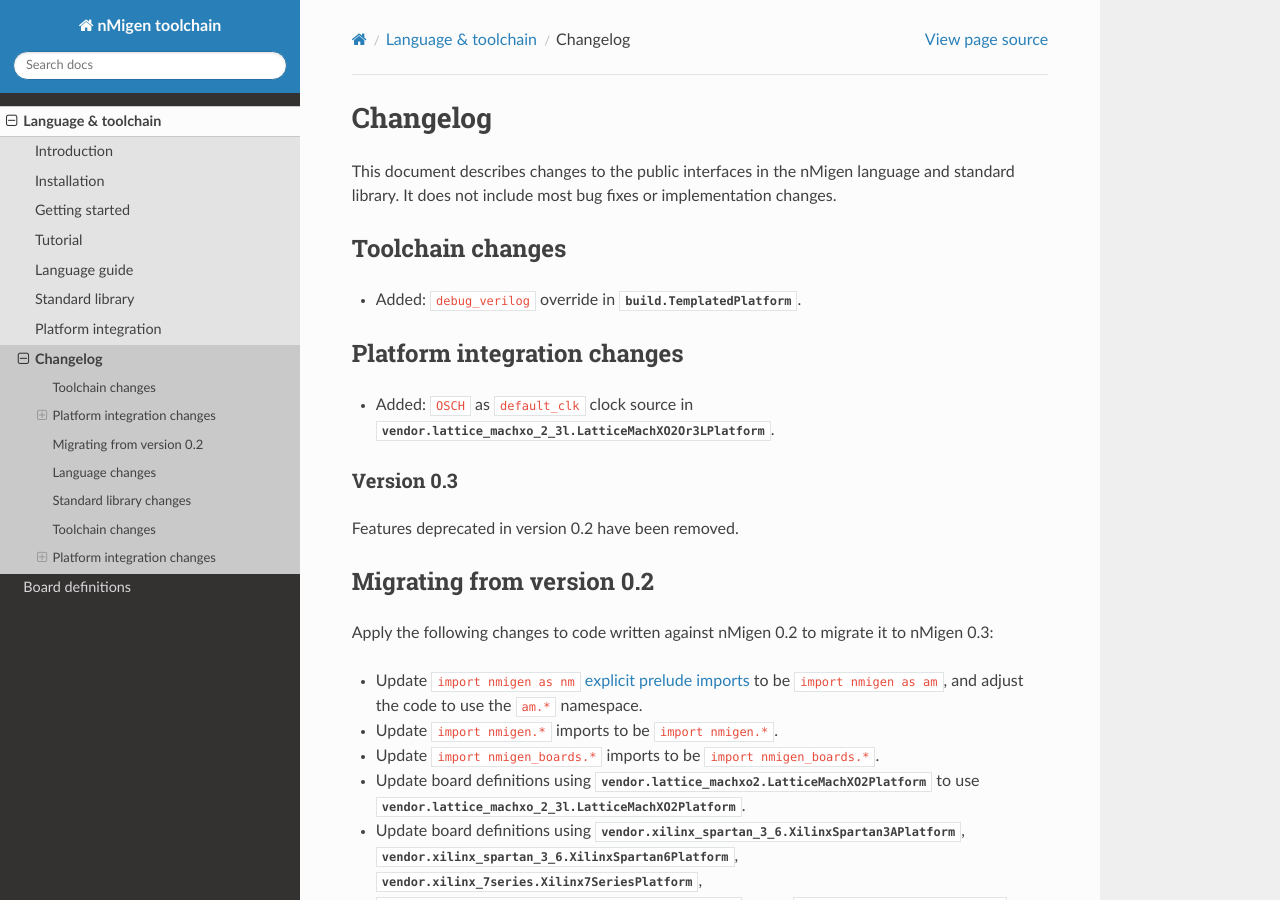
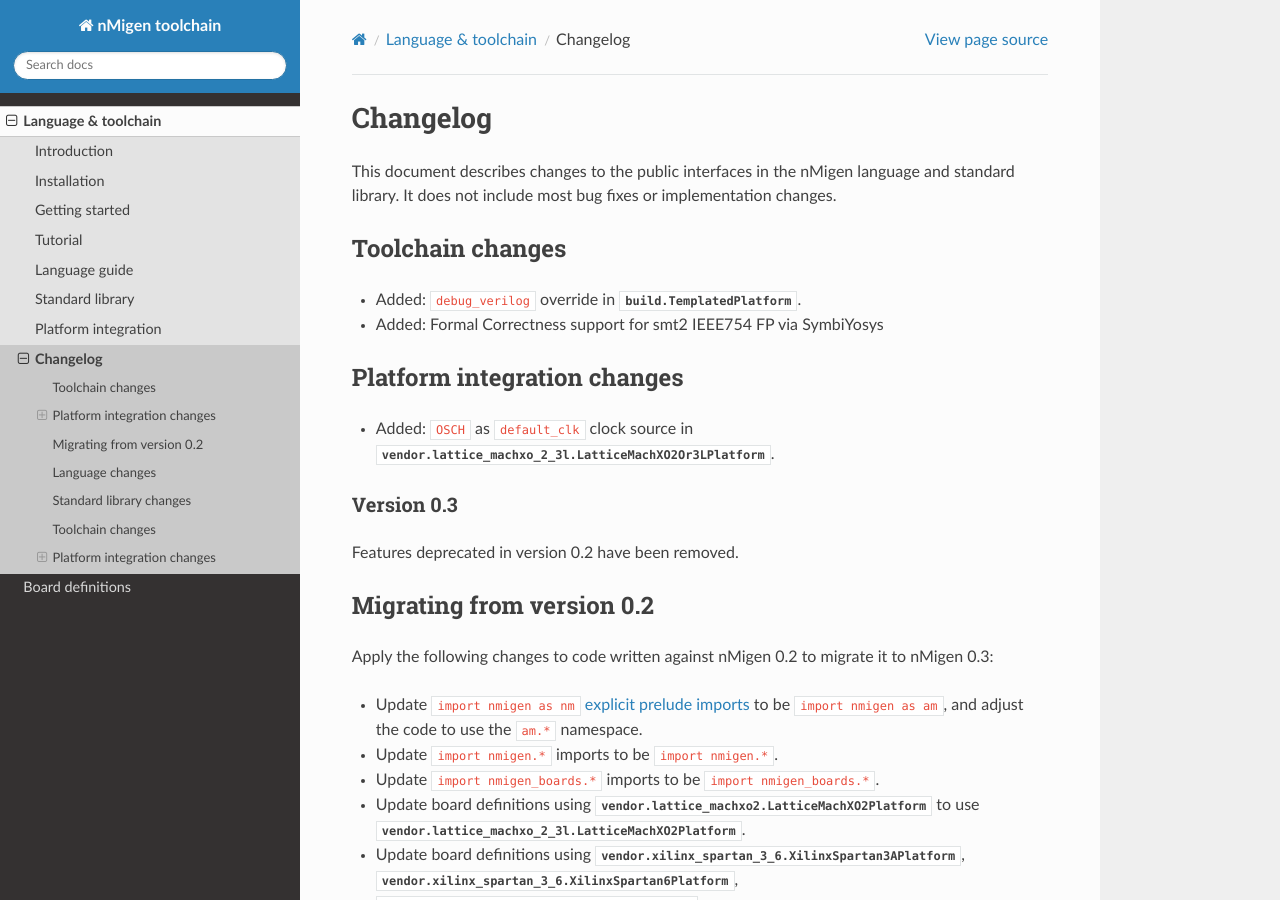
Before and after one commit to nmigen1/nmigen, a Sphinx documentation site: the page built from docs/changes.rst, in a window 1280 px wide and 900 px high. Built offline with Sphinx 7.4.7 and the Read the Docs theme 2.0.0, drawn with Linux system fonts in a browser that asks for light colours; the version number could not be read and is left out.

Commit message:
add mention of Formal Correctness support for smt2 IEEE754 FP capability to changelog

```diff
--- a/docs/changes.rst
+++ b/docs/changes.rst
@@ -10,6 +10,7 @@ Toolchain changes
 .. currentmodule:: nmigen
 
 * Added: ``debug_verilog`` override in :class:`build.TemplatedPlatform`.
+* Added: Formal Correctness support for smt2 IEEE754 FP via SymbiYosys
 
 
 Platform integration changes
```
